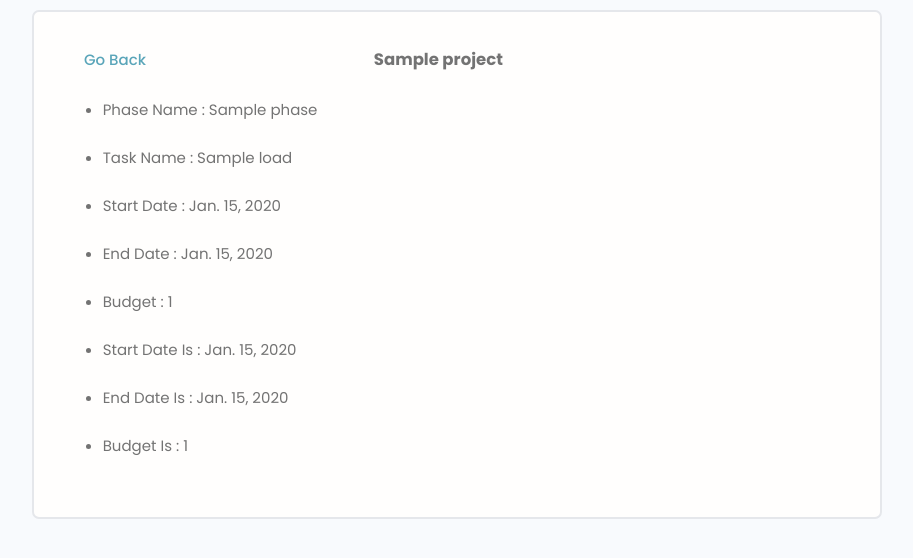
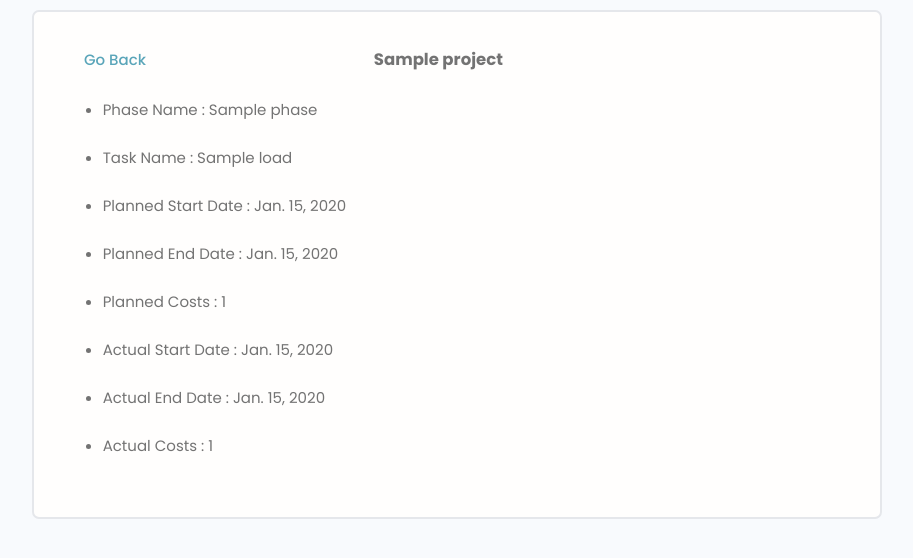
Before and after one commit to hottehue/ProKPI, a Django app: a page that uses kpiprj/templates/singletempload.html in a window 1280 px wide. Shown: the part 170-728 px from the top of the page, without its empty margins (183-1096 px from the left). Run offline with Django 5.2, Linux system fonts and the light colour scheme; a user stored in the database is signed in; tables that the repository leaves empty hold one stand-in row (values such as "Sample post"); some libraries are stand-ins or nearby versions.

Commit message:
kpiproject commit

```diff
--- a/kpiprj/models.py
+++ b/kpiprj/models.py
@@ -14,7 +14,7 @@ from django.urls import reverse
 from django.contrib.auth.models import User
 
 # Constant outcome_reason_action (used in Kpi calculation, should be later stored in a DB table)
-outcome_reason_action = {
+OUTCOME_REASON_ACTION_DE = {
     1: ['Schneller als geplant, aber Mehrkosten', ['Team macht Überstunden', 'Zeit wird nicht effizient genutzt',\
                                        'Es wird zu viel Zeit für einzelne Aktivitäten verwendet', 'Zu viele Experten einem Task zugeordnet'],\
         ['Zeiterfassung überprüfen', 'Überstunden begrenzen',\
@@ -55,6 +55,50 @@ outcome_reason_action = {
                                          'Ressourcen sind ausgefallen'],\
         ['Arbeitsaufteilung im Team überprüfen', 'Zusätzliche Ressourcen einsetzen']],
 }
+
+OUTCOME_REASON_ACTION_EN = {
+    1: ['Faster than planned, but additional costs', ['Team works overtime', 'Time is not used efficiently',\
+                                       'Too much time is spent on individual activities', 'Too many experts assigned to one task'],\
+        ['Check time tracking', 'Limit overtime',\
+         'Reduce number of experts', 'Lighten time constraints']],
+
+    2: ['Faster than planned, but no additional costs', ['Basically positive',\
+        'If there are dependencies between activities, there is a risk that work will be started,\
+         that should have waited for another activity'],\
+        ['Check dependencies', 'Ensure that the experts are working on the right things',\
+         'Slow down, do not allow unnecessary overtime']],
+
+    3: ['Faster than planned, but lower costs', ['Positive for an experienced team, but can also be a symptom of:',\
+        'Scope is not properly understood','It is "cut short" and tasks are postponed to later'],\
+        ['Ensure that activities are really completed', 'Ensure that the scope is clearly defined', \
+         'Ensure that the experts work on the intended tasks and do not prioritize simple activities']],
+
+    4: ['On schedule, but additional costs', ['An inexperienced team consumes too much time',\
+                                       "The schedule is too generous (Parkinson's law)"],\
+        ['Monitor overtime and increase efficiency', 'Streamline scheduling', 'Increase training level through traninig or coaching']],
+
+    5: ['Fully on target', ['Performance is only as good as the plan. Are the estimates correct and is the quality of the deliverables right?',\
+                                     'Has anything been overlooked?'],\
+        ['Collect samples of delivery items and check quality and completeness']],
+
+    6: ['On schedule, but lower costs', ['An experienced team works highly efficiently or:',\
+        'Experts need less time than planned', 'Experts cut corners to meet deadlines'],\
+        ['Check delivery objects for quality and completeness', 'Check completeness of time recording', 'Check whether the team is overqualified']],
+
+    7: ['Behind schedule and additional costs', ['Too many small changes', 'Lack of experience in the team',\
+                                       'Unclear scope leads to duplication of work', 'Too much effort for reviews'],\
+        ['Review most affected activities', 'Use experienced experts as mentors',\
+         'Ensure the team understands the scope', 'Review acceptance rules']],
+
+    8: ['Behind schedule, but no additional costs', ['Too few resources','Experts need less time than planned'],\
+            ['Request additional resources','Check time recording']],
+
+    9: ['Behind schedule and under budget', ['Experienced and efficient team', 'Experts work on simple tasks first',\
+                                         'Resources are down'],\
+        ['Check work distribution in the team', 'Use additional resources']],
+}
+
+outcome_reason_action = OUTCOME_REASON_ACTION_EN
 
 class Bf(models.Model):
     budgetfinish_id = models.AutoField(primary_key=True)
--- a/kpiprj/templates/prjlist.html
+++ b/kpiprj/templates/prjlist.html
@@ -10,7 +10,7 @@
         <h5>Projects List</h5>
         <br>
         {% if noproject == 0 %}
-            <table>
+            <table cellspacing="10">
                 <tr>
                     <th>Project Name</th>
                     <th>Creation Date</th>
--- a/kpiprj/templates/singletempload.html
+++ b/kpiprj/templates/singletempload.html
@@ -15,12 +15,12 @@
                   <br>
                   <li>Phase Name : {{ phase_name }} </li><br>
                   <li>Task Name : {{ temp_load.task_name }} </li><br>
-                  <li>Start Date : {{ temp_load.startdate }} </li><br>
-                  <li>End Date : {{ temp_load.enddate }} </li><br>
-                  <li>Budget : {{ temp_load.budget }} </li><br>
-                  <li>Start Date Is : {{ temp_load.startdate_is }} </li><br>
-                  <li>End Date Is : {{ temp_load.enddate_is }} </li><br>
-                  <li>Budget Is : {{ temp_load.budget_is }} </li><br>
+                  <li>Planned Start Date : {{ temp_load.startdate }} </li><br>
+                  <li>Planned End Date : {{ temp_load.enddate }} </li><br>
+                  <li>Planned Costs : {{ temp_load.budget }} </li><br>
+                  <li>Actual Start Date : {{ temp_load.startdate_is }} </li><br>
+                  <li>Actual End Date : {{ temp_load.enddate_is }} </li><br>
+                  <li>Actual Costs : {{ temp_load.budget_is }} </li><br>
                 </ul>
             </div>
         </div>
--- a/kpiprj/views.py
+++ b/kpiprj/views.py
@@ -8,6 +8,7 @@ from django.contrib.auth.decorators import login_required
 from django.contrib import messages
 from django.contrib.auth.models import User
 from datetime import datetime, timedelta
+from django.conf import settings
 
 # Create your views here.
 def loginUser(request):
@@ -180,7 +181,7 @@ def KpiCalculation(request, project_id):
             pd = pped - ppsd
             pd = pd.days
 
-            spi_ratio = ev / pv
+            spi_ratio = (ev / pv)  if not (pv == 0) else 0
             # spi in % to display
             spi = format(spi_ratio, ".2%") if not (pv == 0) else None
 
@@ -244,12 +245,17 @@ def KpiCalculation(request, project_id):
 
             scenario = outcome_scenario.get((schedule_variance, cost_variance))
 
+            stichtag_date = datetime.strptime(stichtag, "%Y-%m-%d").date()
+
+            # Case of stichtag < planned project start date
+            if stichtag_date < ppsd:
+                scenario = None
+                messages.error(request, 'The stichtag is earlier than the planned project start date!')
+
             # Variable outcome_reason_action gets loaded in file models.py
-            reason_action = outcome_reason_action.get(scenario)
+            reason_action = outcome_reason_action.get(scenario) if not (scenario == None) else None
 
-            date_object = datetime.strptime(stichtag, "%Y-%m-%d")
-            stichtag = date_object.strftime("%d-%m-%Y")
-
+            stichtag = stichtag_date.strftime("%d-%m-%Y")
             ppsd = ppsd.strftime("%d-%m-%Y")
             pped = pped.strftime("%d-%m-%Y")
             ecd  = ecd.strftime("%d-%m-%Y")
@@ -268,6 +274,12 @@ def KpiCalculation(request, project_id):
 def createTemploadView(request, project_id):
     filtered_choices = Phase.objects.filter(project_id=project_id).values_list('phase_id', 'phase_name')
     form = TemploadForm(filtered_choices=filtered_choices)
+    form.fields["startdate"].label = "Planned Start Date"
+    form.fields["enddate"].label = "Planned End Date"
+    form.fields["budget"].label = "Planned Costs"
+    form.fields["startdate_is"].label = "Actual Start Date"
+    form.fields["enddate_is"].label = "Actual End Date"
+    form.fields["budget_is"].label = "Actual Costs"
 
     if request.method == 'POST':
         # print (request.POST)
@@ -292,6 +304,12 @@ def updateTemploadView(request, project_id, temp_load_id):
     temp_load = get_object_or_404(TempLoad, pk=temp_load_id)
     filtered_choices = Phase.objects.filter(project_id=project_id).values_list('phase_id', 'phase_name')
     form = TemploadForm(instance=temp_load,filtered_choices=filtered_choices)
+    form.fields["startdate"].label = "Planned Start Date"
+    form.fields["enddate"].label = "Planned End Date"
+    form.fields["budget"].label = "Planned Costs"
+    form.fields["startdate_is"].label = "Actual Start Date"
+    form.fields["enddate_is"].label = "Actual End Date"
+    form.fields["budget_is"].label = "Actual Costs"
 
     if request.method == 'POST':
         # print (request.POST)
--- a/kpiproject/urls.py
+++ b/kpiproject/urls.py
@@ -28,7 +28,6 @@ urlpatterns += [
 
 urlpatterns += static(settings.STATIC_URL, document_root=settings.STATIC_ROOT)
 
-
 # urlpatterns += [
 #     path('', include('kpiprj.urls')),
 # ]
```
Also changed, not shown: kpiprj/templates/kpilist.html (+6 -3 lines), kpiprj/templates/temploadlist.html (+7 -6 lines).
